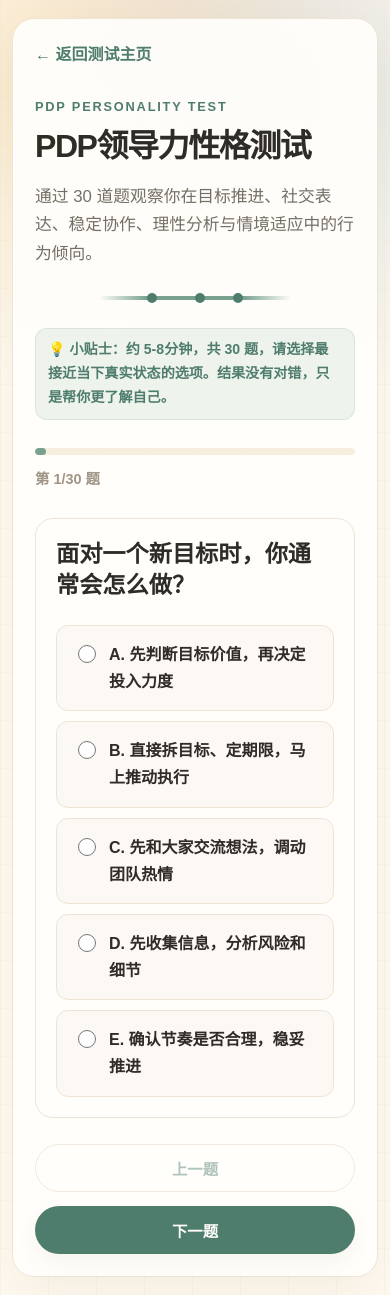
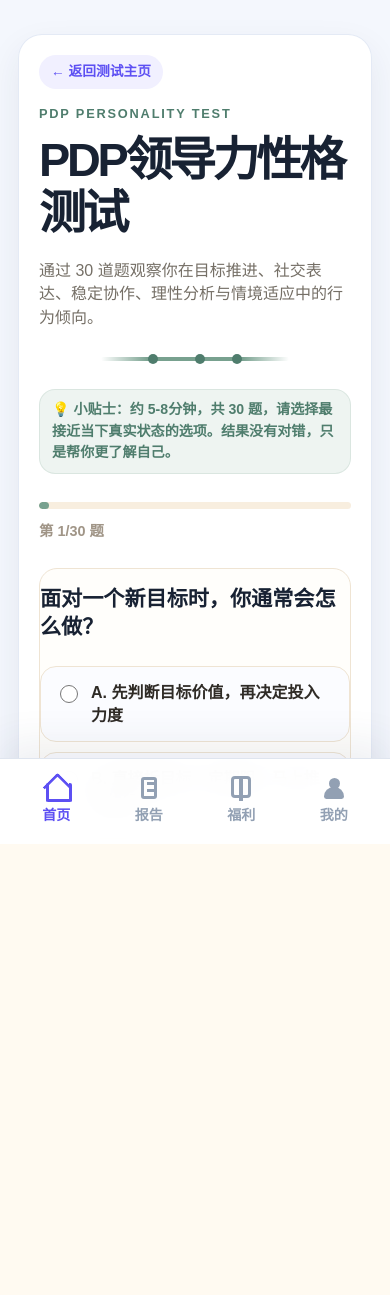
Before and after one commit to MartinaECC/martinaecc.github.io, a React (Vite) app: page /pdp in a window 390 px wide. After the commit the page ends 844 px from the top, so only its background shows below. Built offline with nearby package versions, Linux system fonts and the light colour scheme.

Commit message:
feat: standardize app resolution pages

```diff
--- /dev/null
+++ b/src/components/AppShell.jsx
@@ -0,0 +1,30 @@
+import { NavLink } from "react-router-dom";
+
+const bottomTabs = [
+  { key: "home", label: "首页", to: "/", icon: "home" },
+  { key: "reports", label: "报告", to: "/reports", icon: "report" },
+  { key: "benefits", label: "福利", to: "/benefits", icon: "gift" },
+  { key: "me", label: "我的", to: "/me", icon: "user" }
+];
+
+export default function AppShell({ children, activeTab = "home", screenClassName = "" }) {
+  return (
+    <main className="app-prototype-page">
+      <div className="mobile-app-shell">
+        <section className={"app-screen " + screenClassName}>{children}</section>
+        <nav className="app-tabbar" aria-label="主导航">
+          {bottomTabs.map((tab) => (
+            <NavLink
+              key={tab.key}
+              to={tab.to}
+              className={({ isActive }) => "app-tab" + (isActive || activeTab === tab.key ? " active" : "")}
+            >
+              <span className={"app-tab-icon icon-" + tab.icon} aria-hidden="true"></span>
+              <span>{tab.label}</span>
+            </NavLink>
+          ))}
+        </nav>
+      </div>
+    </main>
+  );
+}
--- a/src/pages/AppPrototypePage.jsx
+++ b/src/pages/AppPrototypePage.jsx
@@ -1,5 +1,6 @@
 import { useState } from "react";
-import { Link, NavLink } from "react-router-dom";
+import { Link } from "react-router-dom";
+import AppShell from "../components/AppShell.jsx";
 
 const homeQuickEntries = [
   { label: "查风险", icon: "shield", to: "https://m.udataai.com/?udchl=UO8NQWCD&ut=8", external: true, badge: null },
@@ -61,35 +62,6 @@ const benefitCards = [
   { title: "券包天天领", count: "天天免费领", type: "daily", items: ["京东外卖", "美团外卖", "滴滴出行"] },
   { title: "车主福利免费领", count: "免费领", type: "carOwner", items: ["洗车券", "车保养"] }
 ];
-
-const bottomTabs = [
-  { key: "home", label: "首页", to: "/", icon: "home" },
-  { key: "reports", label: "报告", to: "/reports", icon: "report" },
-  { key: "benefits", label: "福利", to: "/benefits", icon: "gift" },
-  { key: "me", label: "我的", to: "/me", icon: "user" }
-];
-
-export function AppShell({ children, activeTab = "home", screenClassName = "" }) {
-  return (
-    <main className="app-prototype-page">
-      <div className="mobile-app-shell">
-        <section className={"app-screen " + screenClassName}>{children}</section>
-        <nav className="app-tabbar" aria-label="主导航">
-          {bottomTabs.map((tab) => (
-            <NavLink
-              key={tab.key}
-              to={tab.to}
-              className={({ isActive }) => "app-tab" + (isActive || activeTab === tab.key ? " active" : "")}
-            >
-              <span className={"app-tab-icon icon-" + tab.icon} aria-hidden="true"></span>
-              <span>{tab.label}</span>
-            </NavLink>
-          ))}
-        </nav>
-      </div>
-    </main>
-  );
-}
 
 export default function AppPrototypePage({ activeTab }) {
   return (
--- a/src/pages/AssessmentsAppPage.jsx
+++ b/src/pages/AssessmentsAppPage.jsx
@@ -9,7 +9,7 @@ import {
   loadDailyFortuneProfile,
   saveDailyFortuneProfile
 } from "../data/dailyFortune.js";
-import { AppShell } from "./AppPrototypePage.jsx";
+import AppShell from "../components/AppShell.jsx";
 
 export default function AssessmentsAppPage() {
   const [profile, setProfile] = useState(() => loadDailyFortuneProfile());
--- a/src/pages/DailyFortunePage.jsx
+++ b/src/pages/DailyFortunePage.jsx
@@ -1,5 +1,6 @@
 import { useState } from "react";
 import { Link } from "react-router-dom";
+import AppShell from "../components/AppShell.jsx";
 import DailyFortuneForm from "../components/DailyFortuneForm.jsx";
 import DailyFortuneResult from "../components/DailyFortuneResult.jsx";
 import {
@@ -28,8 +29,8 @@ export default function DailyFortunePage() {
   }
 
   return (
-    <main className="container">
-      <section className="page active daily-fortune-page">
+    <AppShell activeTab="home" screenClassName="daily-fortune-app-screen">
+      <section className="page active daily-fortune-page daily-fortune-app-page">
         <Link className="back-link" to="/assessments">← 返回测试主页</Link>
         <p className="eyebrow">Daily Fortune</p>
         <h1>每日运势</h1>
@@ -46,6 +47,6 @@ export default function DailyFortunePage() {
           />
         )}
       </section>
-    </main>
+    </AppShell>
   );
 }
--- a/src/pages/TestPage.jsx
+++ b/src/pages/TestPage.jsx
@@ -1,5 +1,6 @@
 import { useState } from "react";
 import { Link, Navigate } from "react-router-dom";
+import AppShell from "../components/AppShell.jsx";
 import QuestionCard from "../components/QuestionCard.jsx";
 import ResultView from "../components/ResultView.jsx";
 import WuxingResultView from "../components/WuxingResultView.jsx";
@@ -122,8 +123,8 @@ export default function TestPage({ testId }) {
     }
 
     return (
-        <main className="container">
-            <section className="page active">
+        <AppShell activeTab="home" screenClassName="test-app-screen">
+            <section className="page active test-app-page">
                 <Link className="back-link" to="/assessments">← 返回测试主页</Link>
                 {!scores ? (
                     test.hasForm ? (
@@ -242,6 +243,6 @@ export default function TestPage({ testId }) {
                     )
                 )}
             </section>
-        </main>
+        </AppShell>
     );
 }
--- a/src/styles.css
+++ b/src/styles.css
@@ -3172,6 +3172,136 @@ p {
     margin-top: 12px;
 }
 
+.test-app-screen,
+.daily-fortune-app-screen {
+    background: #f4f7fd;
+}
+
+.test-app-page,
+.daily-fortune-app-page {
+    display: block;
+    min-height: auto;
+    padding: 20px;
+    background: rgba(255, 255, 255, 0.94);
+    border: 1px solid rgba(226, 232, 244, 0.9);
+    border-radius: 24px;
+    box-shadow: 0 14px 34px rgba(42, 56, 82, 0.08);
+}
+
+.test-app-page .back-link,
+.daily-fortune-app-page .back-link {
+    display: inline-flex;
+    margin-bottom: 16px;
+    padding: 7px 12px;
+    color: #5d50f3;
+    background: #f1f0ff;
+    border-radius: 999px;
+    font-size: 0.86rem;
+    text-decoration: none;
+}
+
+.test-app-page h1,
+.daily-fortune-app-page h1 {
+    font-size: clamp(2rem, 12vw, 3.05rem);
+    letter-spacing: -0.07em;
+}
+
+.test-app-page .lead,
+.daily-fortune-app-page .lead {
+    font-size: 1rem;
+}
+
+.test-app-page .note,
+.daily-fortune-app-page .note {
+    display: block;
+    border-radius: 16px;
+    line-height: 1.55;
+}
+
+.test-app-page .question-container {
+    padding: 16px 0 0;
+}
+
+.test-app-page .question-title {
+    font-size: 1.32rem;
+}
+
+.test-app-page .option {
+    padding: 14px;
+    border-radius: 16px;
+    background: #fbfcff;
+}
+
+.test-app-page .navigation,
+.daily-fortune-app-page .navigation {
+    flex-direction: column;
+    margin-top: 20px;
+}
+
+.test-app-page .btn,
+.daily-fortune-app-page .btn {
+    width: 100%;
+}
+
+.test-app-page .birth-form,
+.daily-fortune-app-page .birth-form {
+    grid-template-columns: 1fr;
+}
+
+.test-app-page .birth-form-group.full-width,
+.daily-fortune-app-page .birth-form-group.full-width,
+.test-app-page .navigation-full-width,
+.daily-fortune-app-page .navigation-full-width {
+    grid-column: auto;
+}
+
+.test-app-page .wuxing-form-container {
+    margin-top: 16px;
+}
+
+.test-app-page .result-layout {
+    grid-template-columns: 1fr;
+}
+
+.test-app-page .score-list,
+.test-app-page .description-grid,
+.test-app-page .test-intro-list {
+    grid-template-columns: 1fr;
+}
+
+.test-app-page .wuxing-overview-grid,
+.test-app-page .wuxing-score-list,
+.test-app-page .ganzhi-grid,
+.test-app-page .basic-info,
+.test-app-page .wuxing-hero-card,
+.test-app-page .wuxing-analysis-grid,
+.test-app-page .wuxing-guidance-grid,
+.test-app-page .wuxing-life-grid,
+.test-app-page .wuxing-support-banner,
+.test-app-page .wuxing-dayun-list,
+.test-app-page .wuxing-ranking-list {
+    grid-template-columns: 1fr;
+}
+
+.test-app-page .wuxing-score-report-list {
+    grid-template-columns: 1fr;
+}
+
+.daily-fortune-app-page .fortune-result-shell,
+.daily-fortune-app-page .daily-fortune-result,
+.daily-fortune-app-page .fortune-card {
+    max-width: 100%;
+}
+
+.daily-fortune-app-page .fortune-preview-chart {
+    min-height: auto;
+}
+
+.daily-fortune-app-page .fortune-result-grid,
+.daily-fortune-app-page .fortune-actions-grid {
+    grid-template-columns: 1fr;
+}
+
 .quick-entry, .hero-cta, .app-tab, .report-cta, .benefit-main-cta, .member-info-cta, .cash-button, .service-item, .icon-pill, .circle-action { transition: transform 0.18s ease, box-shadow 0.18s ease, opacity 0.18s ease; }
 .quick-entry:active, .hero-cta:active, .app-tab:active, .report-cta:active, .benefit-main-cta:active, .member-info-cta:active, .cash-button:active, .service-item:active, .icon-pill:active, .circle-action:active { transform: scale(0.98); }
 
```
Also changed, not shown: .opencode/skills/martinaecc-app-resolution/SKILL.md (added), 1 other file (tests, documents, lock files or other folders).
